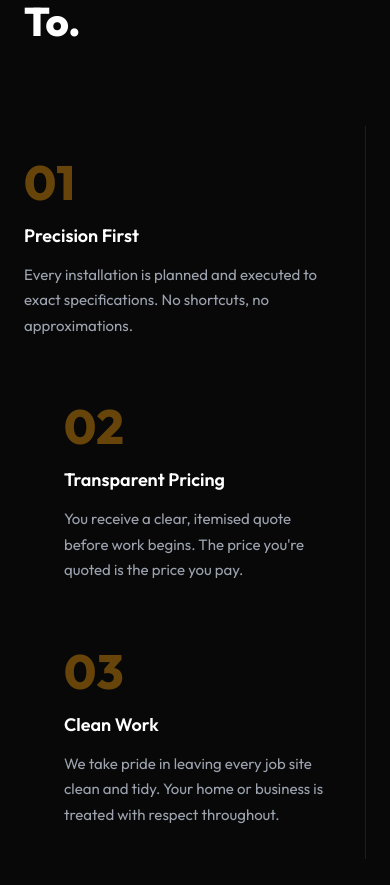
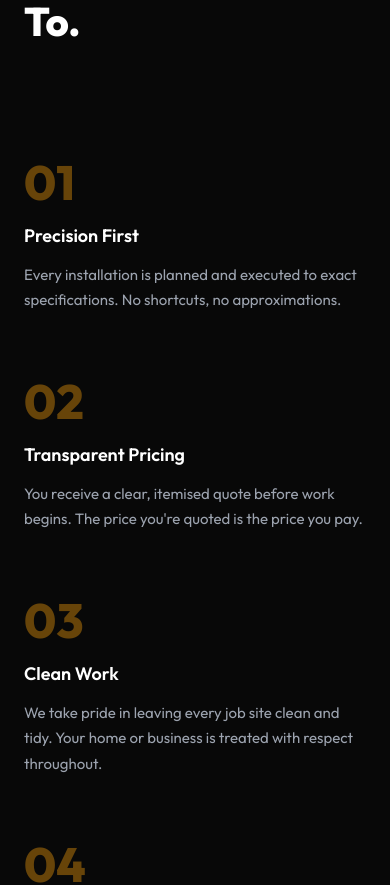
Before and after one commit to LocalSiteGrowth/localsitegrowth, a Next.js app: page /electrician in a window 390 px wide. Shown: the part 6200-7085 px from the top of the page. Built offline with nearby package versions, Linux system fonts and the light colour scheme.

Commit message:
Electrician WhyVolt: align numbers on mobile by removing left padding below lg breakpoint

```diff
--- a/components/electrician/WhyVolt.tsx
+++ b/components/electrician/WhyVolt.tsx
@@ -60,8 +60,7 @@ const WhyVolt = () => {
             <div
               key={i}
               ref={(el) => { pointsRef.current[i] = el; }}
-              className="py-8 lg:py-0"
-              style={{ borderRight: i < 3 ? "1px solid #1e1e1e" : "none", paddingRight: i < 3 ? "2.5rem" : "0", paddingLeft: i > 0 ? "2.5rem" : "0" }}
+              className={`py-8 lg:py-0${i > 0 ? " lg:pl-10" : ""}${i < 3 ? " lg:pr-10 lg:border-r lg:border-[#1e1e1e]" : ""}`}
             >
               <span className="text-[var(--accent-color)] text-5xl font-extrabold block mb-4" style={{ opacity: 0.4 }}>
                 {p.num}
```
